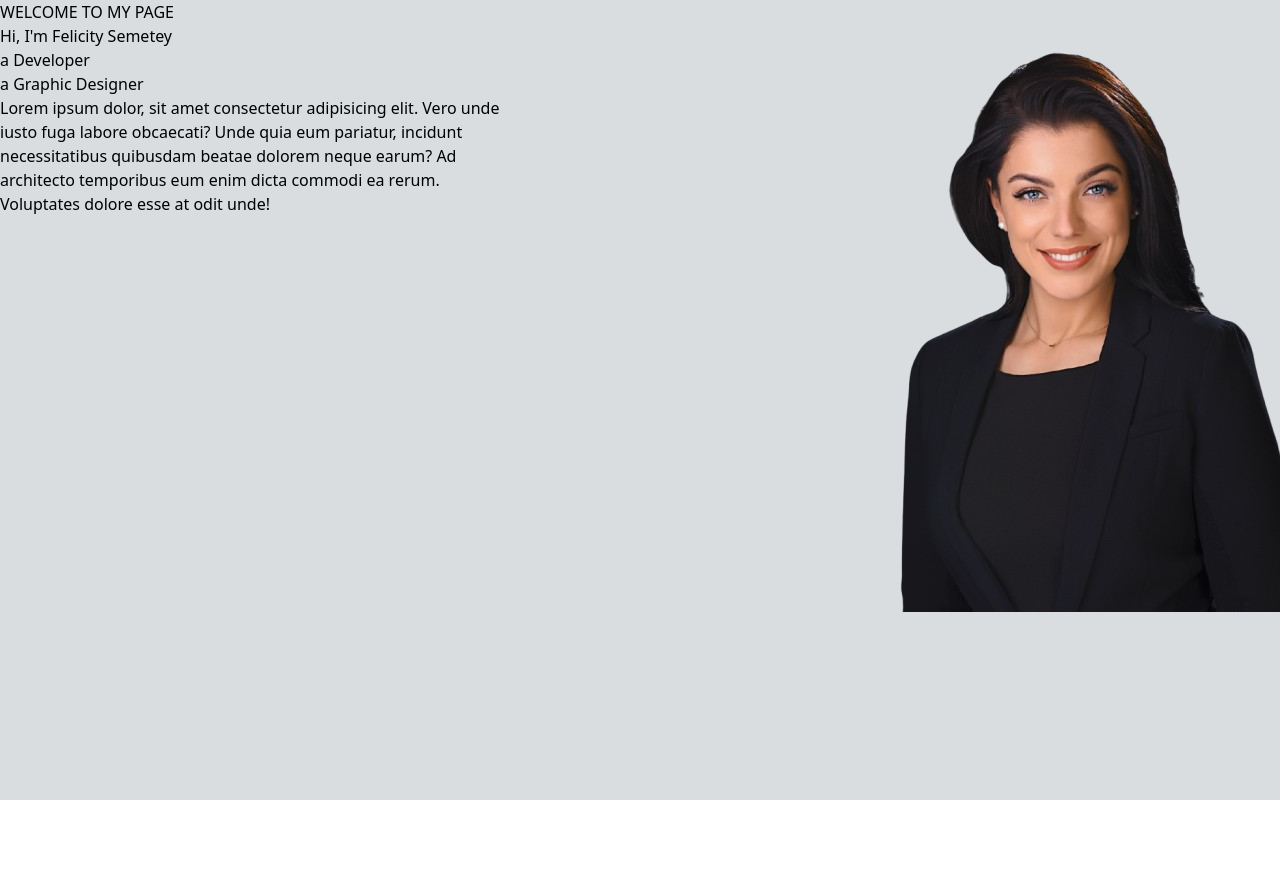
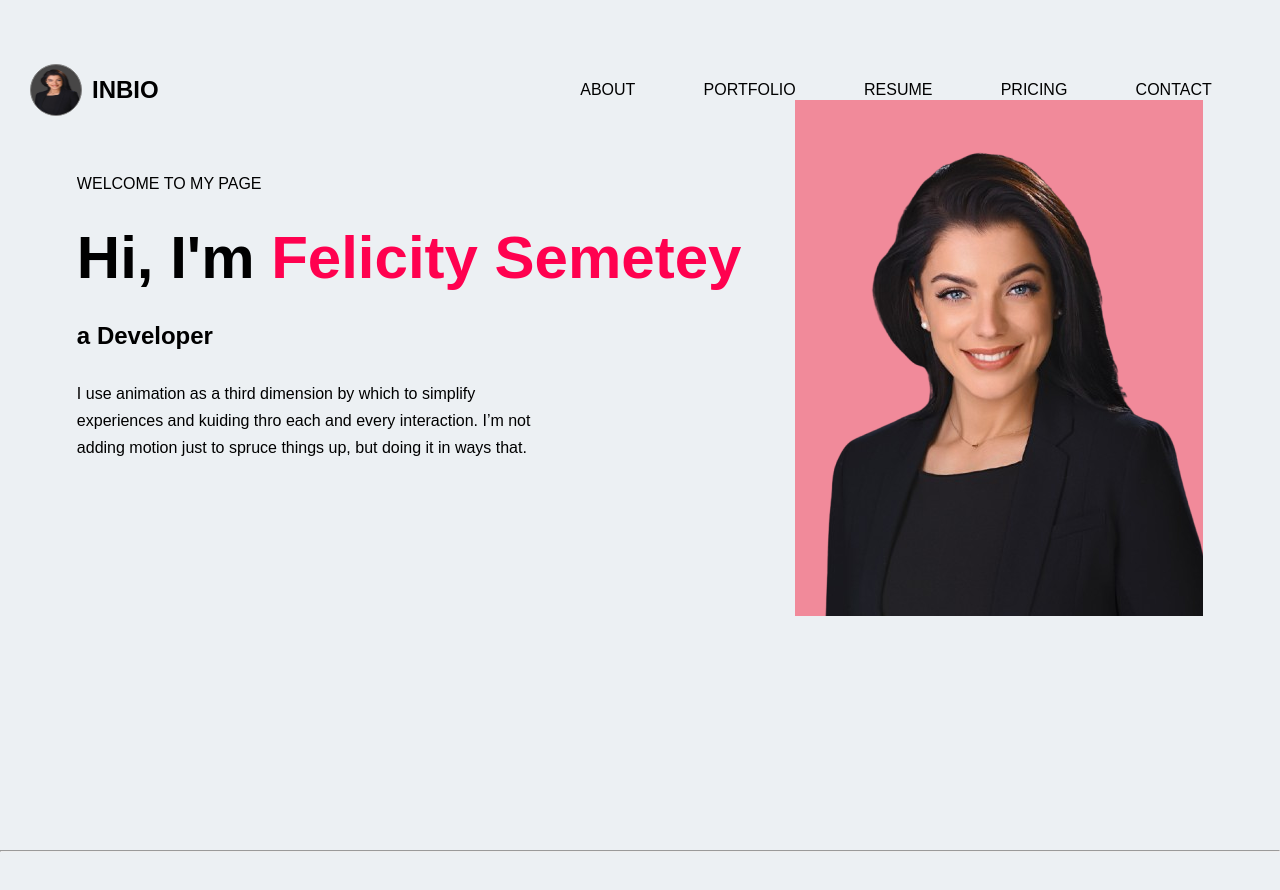
Before and after one commit to Fel968/myPortfolio, a plain HTML site: page index.html in a window 1280 px wide. Before the commit the page ends 800 px from the top, so only its background shows below. Drawn offline with nearby package versions, Linux system fonts and the light colour scheme.

Commit message:
hero progress

```diff
--- a/index.html
+++ b/index.html
@@ -4,28 +4,53 @@
 <head>
     <meta charset="UTF-8">
     <meta name="viewport" content="width=device-width, initial-scale=1.0">
-    <title>Document</title>
-    <link rel="stylesheet" href="styles.css">
-    <script src="https://cdn.tailwindcss.com"></script>
+    <title>Felicity Semetey</title>
+    <link rel="stylesheet" href="./styles.css">
+    <script src="./index.js" defer></script>
+    <!-- <script src="https://cdn.tailwindcss.com"></script> -->
 </head>
 
-<body>
-    <section class="hero">
-       <div class="hero_items">
-        <div >
-            <p>WELCOME TO MY PAGE</p>
-            <h1>Hi, I'm <span>Felicity Semetey</span></h1>
-            <p> <span>a</span> Developer</p>
-            <p> <span>a</span> Graphic Designer</p>
-            <p class="w-[60%]">Lorem ipsum dolor, sit amet consectetur adipisicing elit. Vero unde iusto fuga labore obcaecati? Unde quia eum pariatur, incidunt necessitatibus quibusdam beatae dolorem neque earum? Ad architecto temporibus eum enim dicta commodi ea rerum. Voluptates dolore esse at odit unde!</p>
+<body style="font-family: sans-serif; background-color: #ECF0F3;">
+
+    <nav>
+        <div class="to_align" style="column-gap: 10px; padding-left: 30px;">
+        <img id="profile_picture" src="./images/pro_image-removebg-preview.png" alt="">
+        <h2>INBIO</h2>
         </div>
 
-        <div class="bg_hero">
-            <img src="images/pro_image-removebg-preview.png" alt="" >
+        <div class="to_align" style="width: 60%;">
+        <a class="nav_items" href="#">ABOUT</a class="nav_items">
+        <a class="nav_items" href="#">PORTFOLIO</a class="nav_items">
+        <a class="nav_items" href="#">RESUME</a class="nav_items">
+        <a class="nav_items" href="#">PRICING</a class="nav_items">
+        <a class="nav_items" href="#">CONTACT</a>
         </div>
+    </nav>
+
+    <section class="hero">
+        <div class="hero_items">
+            <div class="text_on_hero">
+                <p>WELCOME TO MY PAGE</p>
+                <h1 style="font-size: 60px;">Hi, I'm <span style="color: #FF014F;">Felicity Semetey</span></h1>
+                <h1> <span>a</span> Developer</h1>
+                <!-- <h1> <span>a</span> Graphic Designer</h1> -->
+                <p style="line-height: 27px; letter-spacing: normal;">I use animation as a third dimension by which to simplify <br> experiences and kuiding thro each and
+                    every interaction. I’m not <br> adding motion just to spruce things up, but doing it in ways that.
+                </p>
+            </div>
+
+             <div class="bg_hero">
+                <img src="images/pro_image-removebg-preview.png" alt="">
+            </div>
+
+        </div>
+    </section>
+
+    <hr style="position: relative; top: 50px;">
 
 
-       </div>
+    <!-- second section starts here -->
+    <section style="height: 100vh;">
 
     </section>
 </body>
--- a/styles.css
+++ b/styles.css
@@ -1,16 +1,78 @@
-.hero {
-    background-color: #D9DDE0;
-    height: 100vh;
-    width: 100vw;
-    /* position: absolute;   */
+*{  margin: 0;
+    padding: 0;
+    overflow-x: hidden;
+    text-decoration: none;
 }
-.hero_items{
+
+#profile_picture{
+    height: 50px;
+    width: 50px;
+    position: absolute;
+    border: 1px solid gray;
+    border-radius: 50px;
+    height: 50px;
+    width: 50px;
     position: relative;
-    display: grid;
-    grid-template-columns: auto auto;
+    background-color: rgb(71, 70, 70);
+}
 
 
 
+.to_align{
+    display: flex;
+    flex-direction: row;
+    align-items: center;
+    justify-content: space-evenly;
+}
 
+nav{
+    display: flex;
+    height: 10vh;
+    width: 100%;
+    justify-content: space-between;
+    align-items: center;
+    position: absolute;
+    padding-top: 50px;
+}
+
+.nav_items{
+    color: black;
+}
+
+.hero {
+    background-color: #ECF0F3;
+    height: 100vh;
+    width: 100vw;
+    overflow: hidden;
 
 }
+
+.hero_items{
+    /* position: relative; */
+    display: grid;
+    grid-template-columns: auto auto;
+    align-items: center;
+    justify-content: space-around;
+
+}
+.bg_hero{
+    position: relative;
+    top: 100px;
+    right: 50px;
+    background-color: rgb(241, 138, 154);
+
+}
+.text_on_hero{
+    display: flex;
+    flex-direction: column;
+    row-gap: 30px;
+    margin-top: 20px;
+    padding: 50px;
+}
+
+.sticky {
+    position: sticky;
+    top: 0;
+    background-color: white; /* Change background color when sticky */
+    /* box-shadow: 0px 4px 2px -2px gray;  */
+  }
```
Also changed, not shown: index.js (added, +14 -0 lines).
